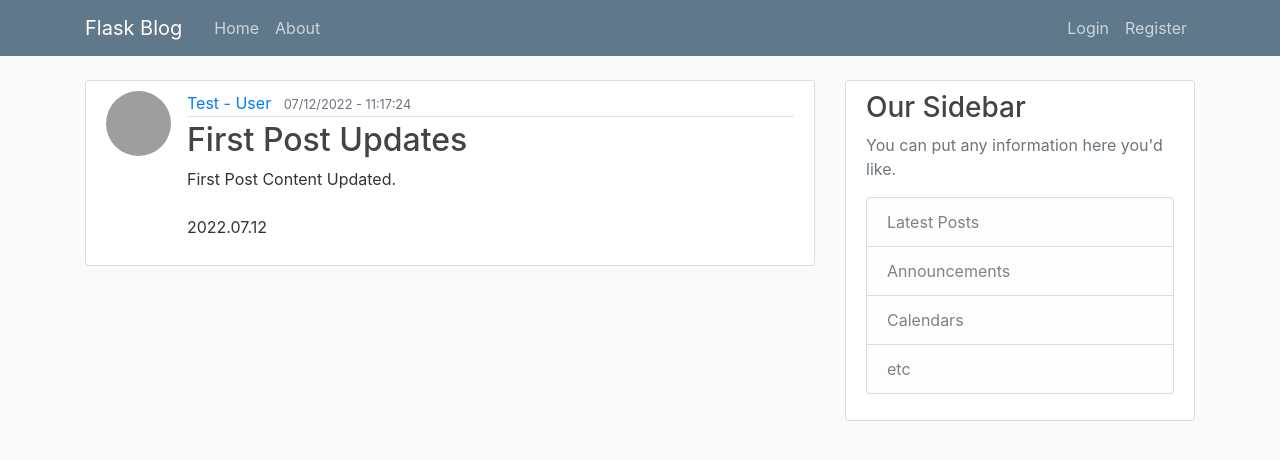
After one commit to Keter-Sammy/Flask_Blog, a Flask app: page /post/1 in a window 1280 px wide. The commit adds this page. Shown: the top 460 px of the page. Run offline with Flask 2, Linux system fonts and the light colour scheme; data comes from the database, SQL or seed files in the repository; both versions use the stored data as it was after the commit; some libraries are stand-ins or nearby versions; grey boxes are pictures that could not be loaded.

Commit message:
Added Posts management functions: - Creating/Updating Posts - Opening a specific post. - Deleting Posts.

```diff
--- a/flaskblog/routes.py
+++ b/flaskblog/routes.py
@@ -1,33 +1,17 @@
 import secrets
 from PIL import Image
 import os
-from flask import render_template, url_for, flash, redirect, request
+from flask import render_template, url_for, flash, redirect, request, abort
 from flaskblog import app, db, bcrypt
-from flaskblog.forms import RegistrationForm, LoginForm, UpdateAccountForm
+from flaskblog.forms import RegistrationForm, LoginForm, UpdateAccountForm, PostForm
 from flaskblog.models import User, Post
 from flask_login import login_user, current_user, logout_user, login_required
-
-
-
-posts = [
-    {
-        'author': 'Corey Schafer',
-        'title': 'Blog Post 1',
-        'content': 'First post content',
-        'date_posted': 'April 20, 2018'
-    },
-    {
-        'author': 'Jane Doe',
-        'title': 'Blog Post 2',
-        'content': 'Second post content',
-        'date_posted': 'April 21, 2018'
-    }
-]
 
 
 @app.route("/")
 @app.route("/home")
 def home():
+    posts = Post.query.all()
     return render_template('home.html', posts=posts)
 
 
@@ -104,3 +88,49 @@
         form.email.data = current_user.email
     image_file = url_for('static', filename='profile_pics/' + current_user.image_file)
     return render_template('account.html', title='Account', image_file=image_file, form=form)
+
+@app.route("/post/new", methods=['GET', 'POST'])
+@login_required
+def new_post():
+    form = PostForm()
+    if form.validate_on_submit():
+        post = Post(title=form.title.data, content=form.content.data, author=current_user)
+        db.session.add(post)
+        db.session.commit()
+        flash("Post Created!", "success")
+        return redirect(url_for("home"))
+    return render_template('create_post.html', title='New Post', form=form, legend="New Post")
+
+@app.route("/post/<int:post_id>")
+def post(post_id):
+    post = Post.query.get_or_404(post_id)
+    return render_template('post.html', title=post.title, post=post)
+
+@app.route("/post/<int:post_id>/update", methods=['GET', 'POST'])
+@login_required
+def update_post(post_id):
+    post = Post.query.get_or_404(post_id)
+    if post.author != current_user:
+        abort(403)
+    form = PostForm()
+    if form.validate_on_submit():
+        post.title = form.title.data
+        post.content = form.content.data
+        db.session.commit()
+        flash("Post Updated!", "success")
+        return redirect(url_for("post", post_id=post.id))
+    elif request.method == "GET":
+        form.title.data = post.title
+        form.content.data = post.content
+    return render_template('create_post.html', title='Update Post', form=form, legend="Update Post")
+
+@app.route("/post/<int:post_id>/delete", methods=['POST'])
+@login_required
+def delete_post(post_id):
+    post = Post.query.get_or_404(post_id)
+    if post.author != current_user:
+        abort(403)
+    db.session.delete(post)
+    db.session.commit()
+    flash("Post Deleted!", "success")
+    return redirect(url_for("home"))
--- a/flaskblog/templates/layout.html
+++ b/flaskblog/templates/layout.html
@@ -32,6 +32,7 @@
             <!-- Navbar Right Side -->
             <div class="navbar-nav">
                 {% if current_user.is_authenticated %}
+                     <a class="nav-item nav-link" href="{{ url_for('new_post') }}">New Post</a>
                     <a class="nav-item nav-link" href="{{ url_for('account') }}">Account</a>
                     <a class="nav-item nav-link" href="{{ url_for('logout') }}">Logout</a>
                 {% else %}
--- /dev/null
+++ b/flaskblog/templates/post.html
@@ -0,0 +1,39 @@
+{% extends "layout.html" %}
+{% block content %}
+    <article class="media content-section">
+        <img class="rounded-circle article-img"  src="{{ url_for("static", filename="profile_pics/" + post.author.image_file) }}">
+        <div class="media-body">
+            <div class="article-metadata">
+              <a class="mr-2" href="#">{{ post.author.username }}</a>
+              <small class="text-muted">{{ post.date_posted.strftime("%m/%d/%Y - %H:%M:%S") }}</small>
+                {% if post.author == current_user %}
+                    <div>
+                        <a class="btn btn-secondary btn-sm mt-1 mb-1" href="{{ url_for("update_post", post_id=post.id) }}">Update</a>
+                        <button type="button" class="btn btn-danger btn-sm m-1" data-toggle="modal" data-target="#deleteModal">Delete</button>
+                    </div>
+                {% endif %}
+            </div>
+            <h2 class="article-title">{{ post.title }}</h2>
+            <p class="article-content">{{ post.content }}</p>
+        </div>
+    </article>
+    <!-- Modal -->
+    <div class="modal fade" id="deleteModal" tabindex="-1" role="dialog" aria-labelledby="deleteModalLabel" aria-hidden="true">
+      <div class="modal-dialog" role="document">
+        <div class="modal-content">
+          <div class="modal-header">
+            <h5 class="modal-title" id="deleteModalLabel">Delete Post?</h5>
+            <button type="button" class="close" data-dismiss="modal" aria-label="Close">
+              <span aria-hidden="true">&times;</span>
+            </button>
+          </div>
+          <div class="modal-footer">
+            <button type="button" class="btn btn-secondary" data-dismiss="modal">Close</button>
+            <form action="{{ url_for("delete_post", post_id=post.id) }}" method="POST">
+                <input class="btn btn-danger" type="submit" value="Delete">
+            </form>
+          </div>
+        </div>
+      </div>
+    </div>
+{% endblock content %}
```
Also changed, not shown: flaskblog/forms.py (+7 -1 lines), flaskblog/templates/create_post.html (added, +40 -0 lines), flaskblog/templates/home.html (+4 -3 lines), flaskblog/site.db.
